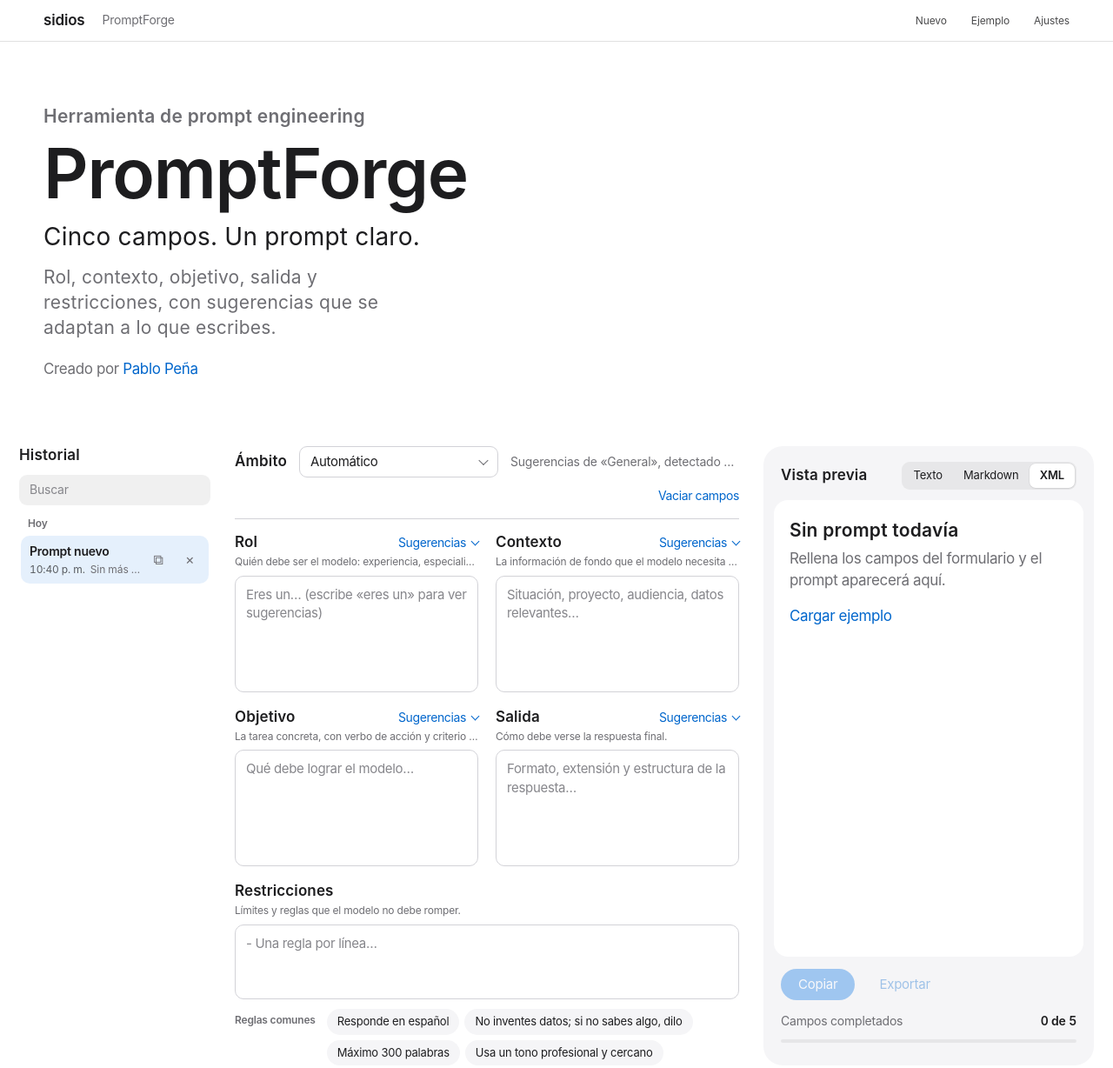
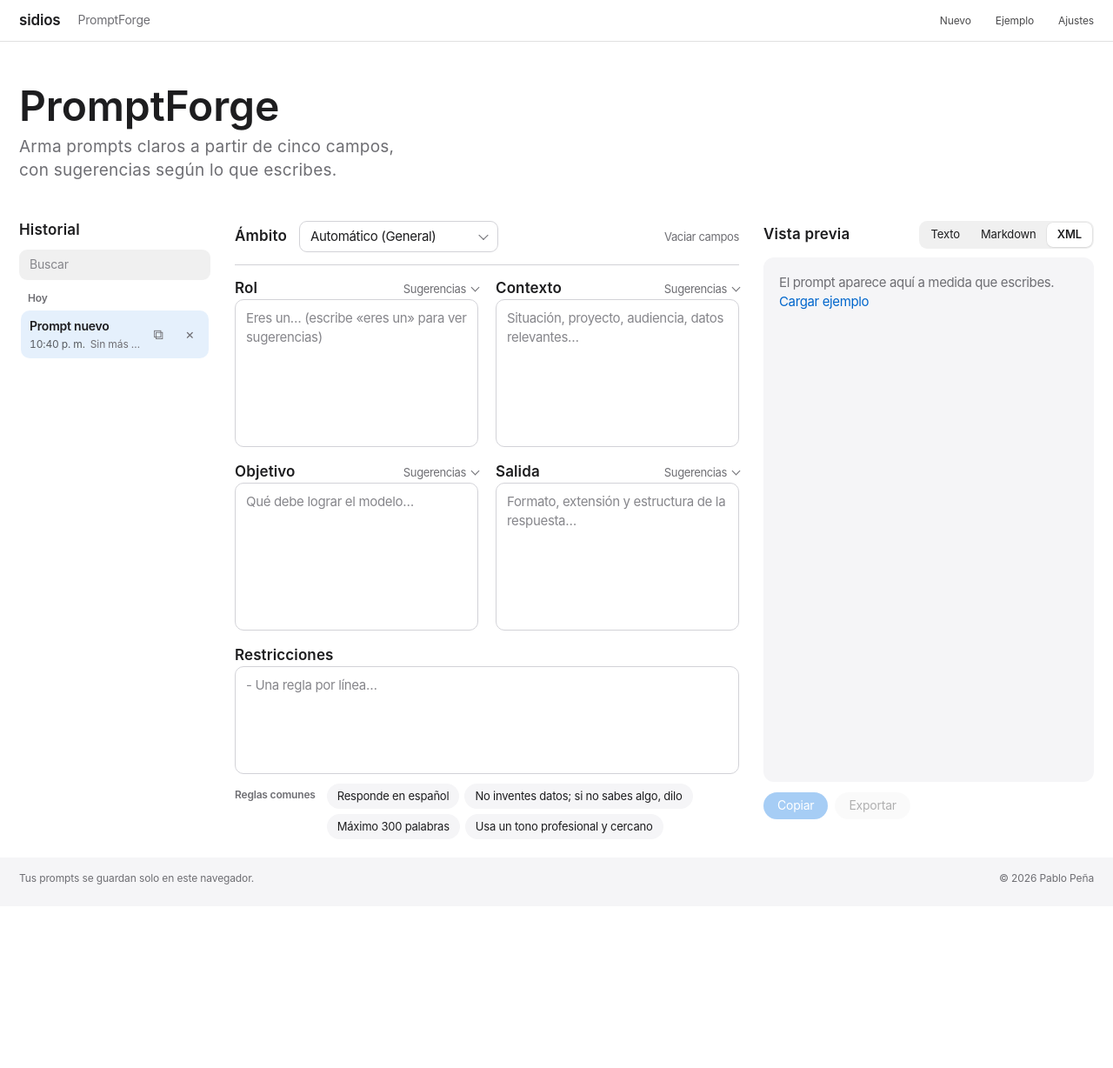
Before and after one commit to sidios1/prompt.sidios.cl, a plain HTML site: page index.html in a window 1280 px wide. Shown: the top 1228 px of the page at 87% size. After the commit the page ends 1042 px from the top, so only its background shows below. Drawn offline with Linux system fonts and the light colour scheme.

Commit message:
Interfaz más sobria: menos texto, un solo botón primario y sin tarjetas anidadas
Encabezado reducido a título y descripción, ayudas de campo solo para
lectores de pantalla, ámbito detectado dentro del selector, estado en una
línea, botones secundarios neutros, confirmación de copiado en el botón,
aviso de cookies con opciones de igual peso y sin animaciones al hacer
scroll en los paneles de trabajo.

Co-Authored-By: Claude Opus 5.5 <noreply@anthropic.com>

```diff
--- a/assets/analytics.js
+++ b/assets/analytics.js
@@ -48,10 +48,10 @@
     bar.setAttribute("role", "dialog");
     bar.setAttribute("aria-label", "Uso de cookies");
     bar.innerHTML =
-      '<p>Este sitio usa cookies analíticas para mejorar tu experiencia.</p>' +
+      '<p>¿Aceptas cookies analíticas? Solo miden visitas y acciones, nunca el texto de tus prompts.</p>' +
       '<div class="consent-actions">' +
       '<button type="button" class="btn" data-v="denied">Rechazar</button>' +
-      '<button type="button" class="btn primary" data-v="granted">Aceptar</button>' +
+      '<button type="button" class="btn" data-v="granted">Aceptar</button>' +
       "</div>";
     bar.addEventListener("click", (ev) => {
       const v = ev.target.getAttribute && ev.target.getAttribute("data-v");
--- a/assets/app.js
+++ b/assets/app.js
@@ -85,7 +85,6 @@
     Object.assign(copy, { id: uid(), created: Date.now(), modified: Date.now() });
     entries.push(copy);
     select(copy.id);
-    toast("Prompt duplicado");
   }
 
   function remove(id) {
@@ -216,7 +215,7 @@
           ]),
           menuAnchor,
         ]),
-        el("p", { class: "field-help", id: "h-" + f.id, text: f.help }),
+        el("p", { class: "sr-only", id: "h-" + f.id, text: f.help }),
         wrap,
         rules,
       ]));
@@ -449,17 +448,14 @@
     ["btn-copy", "btn-export", "btn-share", "mbar-copy"].forEach((id) => { $(id).disabled = !prompt; });
     $("mbar-count").textContent = `${n} de ${P.FIELDS.length}`;
 
-    $("progress-text").textContent = `${n} de ${P.FIELDS.length}`;
-    $("progress-fill").style.width = (n / P.FIELDS.length) * 100 + "%";
-    const words = prompt.split(/\s+/).filter(Boolean).length;
-    $("stats").textContent = prompt ? `${prompt.length} caracteres · ${words} palabras · ~${Math.ceil(prompt.length / 4)} tokens` : "";
+    $("stats").textContent = prompt
+      ? `${n} de ${P.FIELDS.length} campos, ${prompt.length.toLocaleString("es-CL")} caracteres, ~${Math.ceil(prompt.length / 4).toLocaleString("es-CL")} tokens`
+      : "";
 
     document.querySelectorAll("#formats button").forEach((b) => b.setAttribute("aria-checked", b.dataset.format === e.format ? "true" : "false"));
 
     $("domain").value = e.domainOverride || "";
-    $("domain-help").textContent = e.domainOverride
-      ? "Las sugerencias usan el ámbito elegido."
-      : `Sugerencias de «${P.detectDomain(e.values).name}», detectado a partir del contexto y el objetivo.`;
+    $("domain").options[0].textContent = `Automático (${P.detectDomain(e.values).name})`;
 
     renderRules();
     renderHistory();
@@ -480,7 +476,7 @@
       try { document.execCommand("copy"); } catch (__) {}
       t.remove();
     }
-    toast("Prompt copiado");
+    flashCopied();
     track("copiar_prompt", { formato: current().format });
   }
 
@@ -494,7 +490,6 @@
     const a = el("a", { href: url, download: name });
     document.body.append(a); a.click(); a.remove();
     setTimeout(() => URL.revokeObjectURL(url), 1000);
-    toast("Exportado como " + name);
     track("exportar_prompt", { formato: fmt.ext });
   }
 
@@ -535,6 +530,14 @@
       Object.assign(e, backup);
       renderFields(); refresh(); scheduleSave();
     });
+  }
+
+  // La confirmación de copiado se muestra en el propio botón, sin aviso flotante.
+  let copiedTimer = null;
+  function flashCopied() {
+    ["btn-copy", "mbar-copy"].forEach((id) => { $(id).textContent = "Copiado"; });
+    clearTimeout(copiedTimer);
+    copiedTimer = setTimeout(() => ["btn-copy", "mbar-copy"].forEach((id) => { $(id).textContent = "Copiar"; }), 1600);
   }
 
   // ---------- Toast ----------
--- a/assets/styles.css
+++ b/assets/styles.css
@@ -74,6 +74,7 @@ button { font: inherit; color: inherit; letter-spacing: inherit; }
 :focus-visible { outline: 4px solid var(--focus); outline-offset: 2px; border-radius: 6px; }
 ::selection { background: rgba(0, 113, 227, 0.22); }
 [hidden] { display: none !important; }
+.sr-only { position: absolute; width: 1px; height: 1px; padding: 0; margin: -1px; overflow: hidden; clip: rect(0 0 0 0); white-space: nowrap; border: 0; }
 
 .wrap { width: 100%; max-width: calc(var(--max) + var(--gutter) * 2); margin: 0 auto; padding: 0 var(--gutter); }
 
@@ -98,11 +99,9 @@ button { font: inherit; color: inherit; letter-spacing: inherit; }
 .nav-btn:hover { opacity: 1; }
 
 /* ===================== HERO ===================== */
-.hero { padding-top: calc(var(--nav-h) + 72px); padding-bottom: 56px; }
-.hero-kicker { font-size: 21px; line-height: 1.38; font-weight: 600; letter-spacing: 0.011em; color: var(--text-2); margin-bottom: 8px; }
-.hero-name { font-size: 80px; line-height: 1.05; font-weight: 600; letter-spacing: -0.015em; }
-.hero-tagline { font-size: 28px; line-height: 1.14; font-weight: 400; letter-spacing: 0.007em; margin-top: 16px; }
-.hero-sub { font-size: 21px; line-height: 1.38; letter-spacing: 0.011em; color: var(--text-2); margin-top: 16px; max-width: 34ch; }
+.hero { padding-top: calc(var(--nav-h) + 48px); padding-bottom: 24px; }
+.hero-name { font-size: 48px; line-height: 1.08; font-weight: 600; letter-spacing: -0.003em; }
+.hero-sub { font-size: 19px; line-height: 1.42; letter-spacing: 0.012em; color: var(--text-2); margin-top: 8px; max-width: 64ch; text-wrap: balance; }
 
 /* ===================== LAYOUT ===================== */
 .app {
@@ -177,7 +176,7 @@ select:focus { border-color: var(--button); box-shadow: 0 0 0 3px var(--focus);
 .menu-anchor { position: relative; flex: 0 0 auto; }
 .menu-btn {
   appearance: none; background: none; border: 0; padding: 0; cursor: pointer;
-  font-size: 17px; color: var(--link);
+  font-size: 17px; color: var(--text-2); transition: color .15s ease;
 }
 .menu-btn::after {
   content: ""; display: inline-block; width: 6px; height: 6px; margin-left: 7px;
@@ -185,7 +184,7 @@ select:focus { border-color: var(--button); box-shadow: 0 0 0 3px var(--focus);
   transform: translateY(-3px) rotate(45deg); transition: transform .15s ease;
 }
 .menu-btn[aria-expanded="true"]::after { transform: translateY(0) rotate(-135deg); }
-.menu-btn:hover { text-decoration: underline; }
+.menu-btn:hover, .menu-btn[aria-expanded="true"] { color: var(--text); }
 
 .input-wrap { position: relative; }
 textarea {
@@ -231,19 +230,21 @@ textarea:focus { border-color: var(--button); box-shadow: 0 0 0 3px var(--focus)
   transition: background-color .15s ease, color .15s ease;
 }
 .chip:hover { background: var(--seg-track); }
-.chip[aria-pressed="true"] { background: var(--button); color: #fff; }
+.chip[aria-pressed="true"] { background: var(--active); }
+.chip[aria-pressed="true"]::before { content: "✓"; margin-right: 6px; font-weight: 600; color: var(--link); }
 
-.form-actions { padding-top: 24px; }
+.form-actions { padding-top: 16px; }
+.form-actions .link-btn { color: var(--text-2); }
+.form-actions .link-btn:hover { color: var(--text); text-decoration: none; }
 .link-btn { appearance: none; background: none; border: 0; padding: 0; cursor: pointer; font-size: 17px; color: var(--link); }
 .link-btn:hover { text-decoration: underline; }
 
 /* ===================== VISTA PREVIA ===================== */
 .preview { position: sticky; top: calc(var(--nav-h) + 24px); }
 .preview-inner {
-  background: var(--tile); border-radius: 28px; overflow: hidden;
   display: flex; flex-direction: column; max-height: calc(100vh - var(--nav-h) - 48px);
 }
-.preview-head { display: flex; justify-content: space-between; align-items: center; gap: 12px; flex-wrap: wrap; padding: 28px 28px 16px; }
+.preview-head { display: flex; justify-content: space-between; align-items: center; gap: 12px; flex-wrap: wrap; padding: 0 0 12px; }
 
 .seg { display: inline-flex; padding: 2px; border-radius: 9px; background: var(--seg-track); }
 .seg button {
@@ -252,29 +253,25 @@ textarea:focus { border-color: var(--button); box-shadow: 0 0 0 3px var(--focus)
 }
 .seg button[aria-checked="true"] { background: var(--seg-on); font-weight: 600; box-shadow: 0 0 0 0.5px var(--seg-on-ring), 0 1px 2px rgba(0,0,0,.06); }
 
-.preview-body { flex: 1; min-height: 220px; overflow: auto; margin: 0 16px; background: var(--bg); border-radius: 16px; }
+.preview-body { flex: 1; min-height: 220px; overflow: auto; background: var(--tile); border-radius: 12px; }
 .output { margin: 0; padding: 18px; white-space: pre-wrap; word-break: break-word; font-family: var(--mono); font-size: 13px; line-height: 1.6; letter-spacing: 0; color: var(--text); }
-.empty { padding: 32px 22px; }
-.empty-title { font-size: 21px; line-height: 1.19; font-weight: 600; letter-spacing: 0.011em; margin-bottom: 8px; }
-.empty p { margin: 0 0 16px; color: var(--text-2); font-size: 17px; }
+.empty { padding: 18px; }
+.empty p { margin: 0; color: var(--text-2); font-size: 15px; line-height: 1.47; }
+.empty .link-btn { font-size: 15px; }
 
-.preview-actions { display: flex; gap: 10px; padding: 20px 28px 8px; flex-wrap: wrap; align-items: center; }
+.preview-actions { display: flex; gap: 8px; padding: 12px 0 0; flex-wrap: wrap; align-items: center; }
+/* Secundario: gris neutro. Primario (uno por vista): azul. */
 .btn {
-  appearance: none; border: 0; cursor: pointer; border-radius: 980px; padding: 9px 18px;
-  font-size: 15px; line-height: 1.2; letter-spacing: -0.016em;
-  background: transparent; color: var(--link); transition: background-color .15s ease, opacity .15s ease;
+  appearance: none; border: 0; cursor: pointer; border-radius: 980px; padding: 7px 16px;
+  font-size: 14px; line-height: 1.2; letter-spacing: -0.016em;
+  background: var(--seg-track); color: var(--text); transition: background-color .15s ease, opacity .15s ease;
 }
-.btn:hover:not(:disabled) { background: var(--hover); }
-.btn.primary { background: var(--button); color: #fff; padding: 9px 20px; }
+.btn:hover:not(:disabled) { background: var(--hover); box-shadow: inset 0 0 0 100px var(--hover); }
+.btn.primary { background: var(--button); color: #fff; }
 .btn.primary:hover:not(:disabled) { background: var(--button-hover); }
 .btn:disabled { opacity: .35; cursor: default; }
 
-.progress { padding: 16px 28px 28px; }
-.progress-row { display: flex; justify-content: space-between; font-size: 14px; letter-spacing: -0.016em; color: var(--text-2); margin-bottom: 10px; }
-#progress-text { font-variant-numeric: tabular-nums; color: var(--text); font-weight: 600; }
-.rail { position: relative; height: 4px; border-radius: 4px; background: var(--seg-track); overflow: hidden; }
-.fill { position: absolute; left: 0; top: 0; bottom: 0; background: var(--button); width: 0; border-radius: 4px; transition: width .3s ease; }
-.stats { margin-top: 12px; font-size: 12px; letter-spacing: -0.01em; color: var(--text-2); font-variant-numeric: tabular-nums; }
+.stats { margin-top: 10px; min-height: 16px; font-size: 12px; letter-spacing: -0.01em; color: var(--text-2); font-variant-numeric: tabular-nums; }
 
 /* ===================== FOOTER ===================== */
 footer { background: var(--bg-alt); color: var(--text-2); font-size: 12px; line-height: 1.33; letter-spacing: -0.01em; }
@@ -324,10 +321,6 @@ kbd { font-family: var(--font); font-size: 12px; border-radius: 5px; padding: 1p
   .history-close { align-self: flex-start; }
 }
 
-@media (max-width: 1068px) {
-  .hero-name { font-size: 64px; }
-}
-
 @media (max-width: 834px) {
   .app { grid-template-columns: minmax(0, 1fr); padding-top: 24px; padding-bottom: 80px; gap: 40px; }
   .preview { position: static; }
@@ -337,17 +330,11 @@ kbd { font-family: var(--font); font-size: 12px; border-radius: 5px; padding: 1p
 @media (max-width: 734px) {
   .nav-inner { gap: 14px; }
   .nav-links { gap: 18px; }
-  .hero { padding-top: calc(var(--nav-h) + 48px); padding-bottom: 32px; }
-  .hero-kicker { font-size: 17px; line-height: 1.47; }
-  .hero-name { font-size: 48px; line-height: 1.08; }
-  .hero-tagline { font-size: 21px; line-height: 1.38; margin-top: 8px; }
+  .hero { padding-top: calc(var(--nav-h) + 32px); padding-bottom: 8px; }
+  .hero-name { font-size: 40px; }
   .hero-sub { font-size: 17px; line-height: 1.47; }
-  .field-title { font-size: 24px; line-height: 1.17; }
-  .preview-inner { border-radius: 20px; }
-  .preview-head { padding: 22px 20px 14px; }
-  .preview-body { margin: 0 12px; }
-  .preview-actions { padding: 16px 20px 6px; }
-  .progress { padding: 14px 20px 22px; }
+  .field { padding: 24px 0; }
+  .field-title { font-size: 21px; line-height: 1.19; }
 }
 
 @media (max-width: 420px) {
@@ -380,7 +367,6 @@ kbd { font-family: var(--font); font-size: 12px; border-radius: 5px; padding: 1p
 @media (max-width: 734px) {
   /* iOS hace zoom al enfocar campos con letra < 16 px */
   .search, .select-wrap.small select { font-size: 16px; }
-  .hero-name { font-size: clamp(38px, 12.5vw, 48px); }
   .history-close { font-size: 17px; }
 }
 
@@ -396,10 +382,6 @@ kbd { font-family: var(--font); font-size: 12px; border-radius: 5px; padding: 1p
   * { transition: none !important; }
 }
 
-/* Crédito */
-.hero-credit { margin-top: 20px; font-size: 17px; color: var(--text-2); }
-.hero-credit a { color: var(--link); }
-
 /* Aviso de cookies (Google Analytics) */
 .consent {
   position: fixed; left: 50%; bottom: 20px; transform: translateX(-50%); z-index: 90;
@@ -414,34 +396,15 @@ kbd { font-family: var(--font); font-size: 12px; border-radius: 5px; padding: 1p
   .consent { bottom: calc(76px + env(safe-area-inset-bottom)); }
 }
 
-/* ===================== MOVIMIENTO (alineado con sidios.cl) ===================== */
-/* Entrada del encabezado */
+/* ===================== MOVIMIENTO ===================== */
+/* Solo una entrada breve del encabezado; los paneles de trabajo no se animan. */
 @keyframes rise {
-  from { opacity: 0; transform: translateY(24px); }
+  from { opacity: 0; transform: translateY(12px); }
   to { opacity: 1; transform: none; }
 }
-
 @media (prefers-reduced-motion: no-preference) {
-  .hero-kicker { animation: rise 1s cubic-bezier(0.28, 0.11, 0.32, 1) 0.1s both; }
-  .hero-name { animation: rise 1s cubic-bezier(0.28, 0.11, 0.32, 1) 0.25s both; }
-  .hero-tagline { animation: rise 1s cubic-bezier(0.28, 0.11, 0.32, 1) 0.4s both; }
-  .hero-sub { animation: rise 1s cubic-bezier(0.28, 0.11, 0.32, 1) 0.5s both; }
-  .hero-credit { animation: rise 1s cubic-bezier(0.28, 0.11, 0.32, 1) 0.6s both; }
-}
-
-/* Aparición al entrar en pantalla (la clase .motion la pone index.html) */
-.motion .reveal {
-  opacity: 0;
-  transform: translateY(32px);
-  transition:
-    opacity 0.9s cubic-bezier(0.28, 0.11, 0.32, 1),
-    transform 0.9s cubic-bezier(0.28, 0.11, 0.32, 1);
-  transition-delay: var(--delay, 0ms);
-}
-
-.motion .reveal.in {
-  opacity: 1;
-  transform: none;
+  .hero-name, .hero-sub { animation: rise .5s cubic-bezier(0.28, 0.11, 0.32, 1) both; }
+  .hero-sub { animation-delay: .08s; }
 }
 
 /* ===================== ESCRITORIO: TODO EN UNA PANTALLA ===================== */
@@ -449,9 +412,10 @@ kbd { font-family: var(--font); font-size: 12px; border-radius: 5px; padding: 1p
    reparten en una grilla y cada caja de texto se estira (con scroll interno si hace falta).
    La clase .fit-layout la usa app.js para desactivar el autoajuste de altura. */
 @media (min-width: 835px) and (min-height: 600px) {
+  /* Nav, encabezado, app y pie comparten el mismo ancho para alinear sus bordes */
+  .wrap { max-width: calc(1480px + var(--gutter) * 2); }
   .app {
     --app-pad: 20px;
-    max-width: calc(1480px + var(--gutter) * 2);
     height: calc(100vh - var(--nav-h));
     height: calc(100dvh - var(--nav-h));
     padding-top: var(--app-pad); padding-bottom: var(--app-pad);
@@ -466,13 +430,10 @@ kbd { font-family: var(--font); font-size: 12px; border-radius: 5px; padding: 1p
   .history .panel-label { margin-bottom: 12px; }
   .history-list { margin-top: 12px; }
   .preview { position: static; height: 100%; }
-  .preview-inner { height: 100%; max-height: none; border-radius: 22px; }
-  .preview-head { padding: 18px 20px 12px; }
-  .preview-body { margin: 0 12px; min-height: 0; }
-  .preview-actions { padding: 14px 20px 4px; }
-  .progress { padding: 10px 20px 18px; }
+  .preview-inner { height: 100%; max-height: none; }
+  .preview-head { padding: 0 0 10px; }
+  .preview-body { min-height: 0; }
   .stats { margin-top: 8px; }
-  .empty { padding: 22px 18px; }
 
   .panel-label, .field-label { font-size: 17px; line-height: 1.25; }
 
@@ -484,9 +445,8 @@ kbd { font-family: var(--font); font-size: 12px; border-radius: 5px; padding: 1p
   }
   .domain .field-label { margin: 0; }
   .domain select { font-size: 15px; padding: 6px 36px 6px 12px; border-radius: 9px; }
-  .domain .field-help { margin: 0; flex: 1 1 200px; min-width: 0; white-space: nowrap; overflow: hidden; text-overflow: ellipsis; }
   .form-actions { padding: 0; margin-left: auto; }
-  .form-actions .link-btn { font-size: 14px; }
+  .form-actions .link-btn { font-size: 13px; }
 
   #fields {
     flex: 1 1 auto; min-height: 0;
@@ -497,7 +457,7 @@ kbd { font-family: var(--font); font-size: 12px; border-radius: 5px; padding: 1p
   .field { display: flex; flex-direction: column; min-height: 0; padding: 0; border: 0; }
   #field-restricciones { grid-column: 1 / -1; }
   .field-title { font-size: 17px; line-height: 1.25; }
-  .menu-btn { font-size: 14px; }
+  .menu-btn { font-size: 13px; }
   .field .field-help {
     margin: 2px 0 8px; font-size: 12px; line-height: 1.33;
     white-space: nowrap; overflow: hidden; text-overflow: ellipsis;
--- a/index.html
+++ b/index.html
@@ -10,12 +10,6 @@
   <meta name="theme-color" content="#ffffff" media="(prefers-color-scheme: light)">
   <meta name="theme-color" content="#000000" media="(prefers-color-scheme: dark)">
   <link rel="icon" href="favicon.svg" type="image/svg+xml">
-
-  <script>
-    if ('IntersectionObserver' in window && !window.matchMedia('(prefers-reduced-motion: reduce)').matches) {
-      document.documentElement.classList.add('motion');
-    }
-  </script>
 
   <link rel="stylesheet" href="assets/styles.css">
 </head>
@@ -35,11 +29,8 @@
   </nav>
 
   <header class="hero wrap">
-    <p class="hero-kicker">Herramienta de prompt engineering</p>
     <h1 class="hero-name">PromptForge</h1>
-    <p class="hero-tagline">Cinco campos. Un prompt claro.</p>
-    <p class="hero-sub">Rol, contexto, objetivo, salida y restricciones, con sugerencias que se adaptan a lo que escribes.</p>
-    <p class="hero-credit">Creado por <a href="https://sidios.cl">Pablo Peña</a></p>
+    <p class="hero-sub">Arma prompts claros a partir de cinco campos, con sugerencias según lo que escribes.</p>
   </header>
 
   <main class="app wrap">
@@ -60,7 +51,6 @@
         <div class="select-wrap">
           <select id="domain"></select>
         </div>
-        <p class="field-help" id="domain-help"></p>
         <div class="form-actions">
           <button type="button" class="link-btn" id="btn-clear">Vaciar campos</button>
         </div>
@@ -80,9 +70,7 @@
         <div class="preview-body">
           <pre id="output" class="output" aria-live="polite"></pre>
           <div id="empty" class="empty">
-            <div class="empty-title">Sin prompt todavía</div>
-            <p>Rellena los campos del formulario y el prompt aparecerá aquí.</p>
-            <button type="button" class="link-btn" id="btn-example-2">Cargar ejemplo</button>
+            <p>El prompt aparece aquí a medida que escribes. <button type="button" class="link-btn" id="btn-example-2">Cargar ejemplo</button></p>
           </div>
         </div>
 
@@ -92,14 +80,7 @@
           <button type="button" class="btn" id="btn-share" hidden>Compartir</button>
         </div>
 
-        <div class="progress">
-          <div class="progress-row">
-            <span>Campos completados</span>
-            <span id="progress-text">0 de 5</span>
-          </div>
-          <div class="rail"><div class="fill" id="progress-fill"></div></div>
-          <div class="stats" id="stats"></div>
-        </div>
+        <p class="stats" id="stats"></p>
       </div>
     </section>
   </main>
@@ -113,8 +94,8 @@
 
   <footer>
     <div class="wrap footer-inner">
-      <span>PromptForge, creado por <a href="https://sidios.cl">Pablo Peña</a>. Tus prompts se guardan solo en este navegador.</span>
-      <span><a href="https://sidios.cl">sidios.cl</a> · © <span id="year"></span> Pablo Peña</span>
+      <span>Tus prompts se guardan solo en este navegador.</span>
+      <span>© <span id="year"></span> <a href="https://sidios.cl">Pablo Peña</a></span>
     </div>
   </footer>
 
@@ -127,7 +108,6 @@
         <span>Formato predeterminado</span>
         <span class="select-wrap small"><select id="set-format"></select></span>
       </label>
-      <p class="field-help">Se aplica a cada prompt nuevo.</p>
 
       <label class="row">
         <span>Tratamiento del rol</span>
@@ -138,13 +118,11 @@
           </select>
         </span>
       </label>
-      <p class="field-help">Se usa al insertar un rol desde «Sugerencias».</p>
 
       <label class="row check">
         <span>Revisar ortografía al escribir</span>
         <input type="checkbox" id="set-spell">
       </label>
-      <p class="field-help">Usa el corrector del navegador en español.</p>
 
       <div class="shortcuts hide-touch">
         <div class="stack-label">Atajos</div>
@@ -166,43 +144,5 @@
   <script src="assets/data.js"></script>
   <script src="assets/engine.js"></script>
   <script src="assets/app.js"></script>
-  <script>
-    // Aparición al entrar en pantalla, igual que en sidios.cl
-    (function () {
-      var root = document.documentElement;
-      if (!root.classList.contains('motion')) return;
-
-      var sel = '.form, .preview-inner';
-      // En pantallas angostas el historial es un panel lateral con su propio transform
-      if (window.matchMedia('(min-width: 1181px)').matches) sel = '.history, ' + sel;
-      var targets = document.querySelectorAll(sel);
-
-      function done(e) {
-        if (e.target !== this || e.propertyName !== 'transform' || !this.classList.contains('in')) return;
-        this.classList.remove('reveal', 'in');
-        this.style.removeProperty('--delay');
-        this.removeEventListener('transitionend', done);
-      }
-
-      var io = new IntersectionObserver(function (entries) {
-        var shown = entries.filter(function (e) { return e.isIntersecting; });
-        shown.forEach(function (entry, i) {
-          entry.target.style.setProperty('--delay', Math.min(i, 4) * 80 + 'ms');
-          entry.target.classList.add('in');
-          io.unobserve(entry.target);
-        });
-      }, { rootMargin: '0px 0px -8% 0px', threshold: 0.12 });
-
-      Array.prototype.forEach.call(targets, function (el) {
-        // Ocultar sin transición, para que no se vea desaparecer antes de aparecer
-        el.style.transition = 'none';
-        el.classList.add('reveal');
-        void el.offsetWidth;
-        el.style.removeProperty('transition');
-        el.addEventListener('transitionend', done);
-        io.observe(el);
-      });
-    })();
-  </script>
 </body>
 </html>
```
